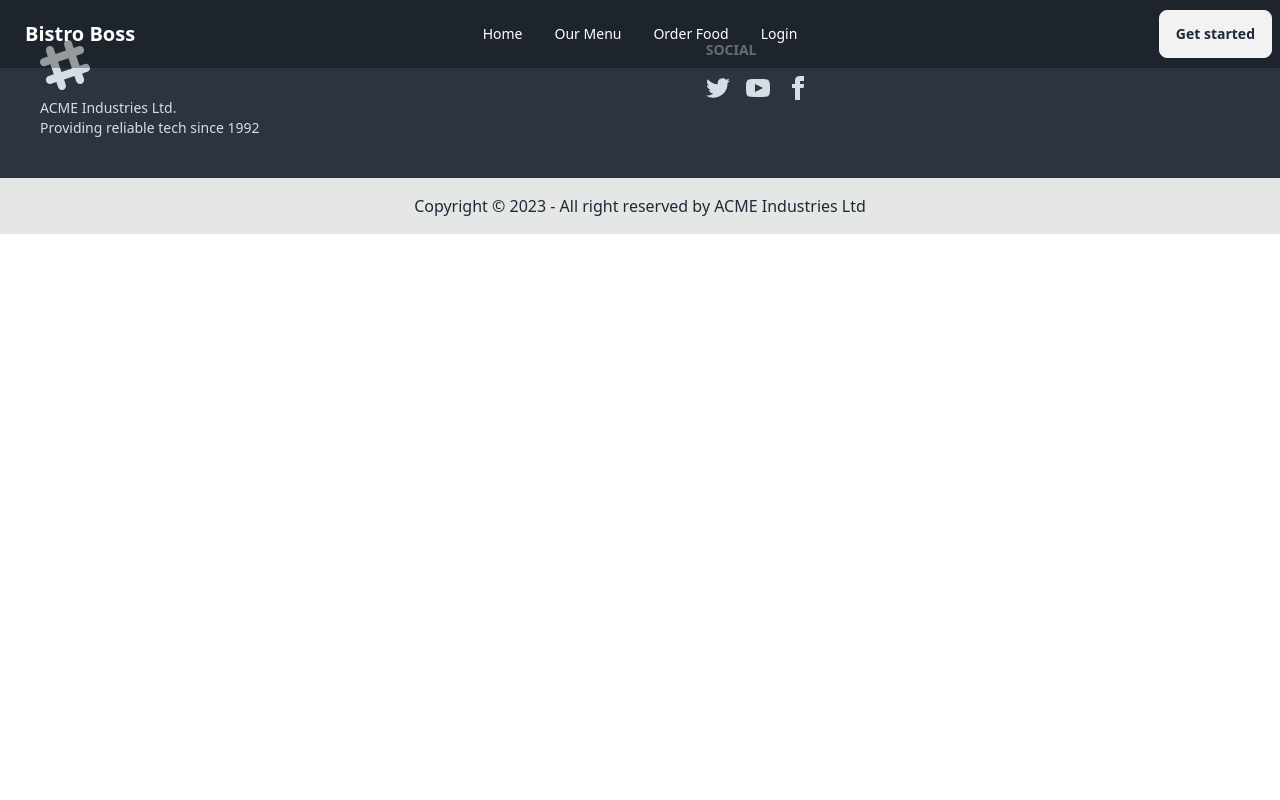
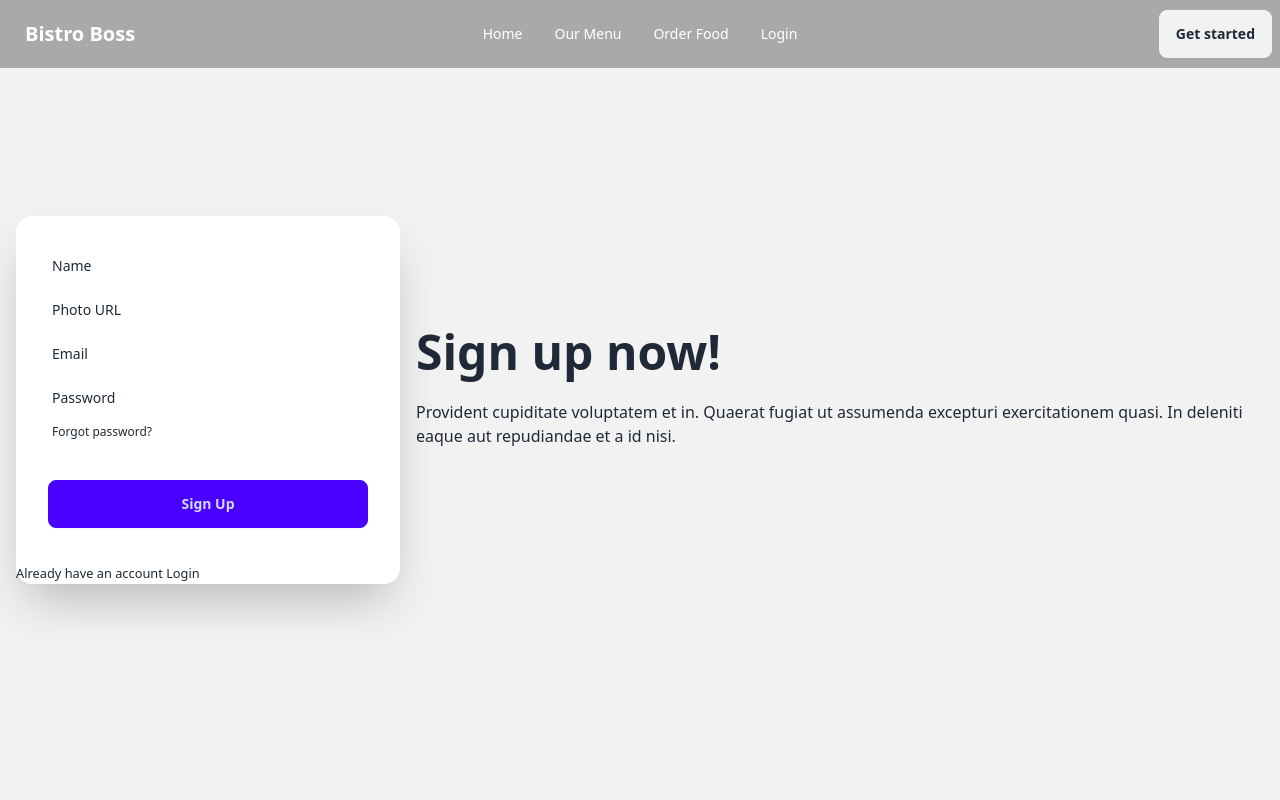
Before and after one commit to rabayasultana/bistro-boss-restaurant, a React (Vite) app in the folder bistro-boss-client/: page /signup in a window 1280 px wide. Shown: the top 800 px of the page. Built offline with nearby package versions, Linux system fonts and the light colour scheme; no server answers.

Commit message:
signup page started

```diff
--- a/bistro-boss-client/src/pages/SignUp/SignUp.jsx
+++ b/bistro-boss-client/src/pages/SignUp/SignUp.jsx
@@ -1,10 +1,125 @@
+import { Helmet } from "react-helmet-async";
+import { Link } from "react-router-dom";
 
 const SignUp = () => {
-    return (
-        <div>
-
+  return (
+    <div>
+      <Helmet>
+        <title>Bistro Boss | Sign Up</title>
+      </Helmet>
+      <div className="hero min-h-screen bg-base-200">
+        <div className="hero-content flex-col lg:flex-row-reverse">
+          <div className="text-center lg:text-left">
+            <h1 className="text-5xl font-bold">Sign up now!</h1>
+            <p className="py-6">
+              Provident cupiditate voluptatem et in. Quaerat fugiat ut assumenda
+              excepturi exercitationem quasi. In deleniti eaque aut repudiandae
+              et a id nisi.
+            </p>
+          </div>
+          <div className="card flex-shrink-0 w-full max-w-sm shadow-2xl bg-base-100">
+            {/* <form onSubmit={handleSubmit(onSubmit)} className="card-body"> */}
+            <form  className="card-body">
+              <div className="form-control">
+                <label className="label">
+                  <span className="label-text">Name</span>
+                </label>
+                {/* <input
+                  type="text"
+                  {...register("name", { required: true })}
+                  name="name"
+                  placeholder="Name"
+                  className="input input-bordered"
+                /> */}
+                {/* {errors.name && (
+                  <span className="text-red-600">Name is required</span>
+                )} */}
+              </div>
+              <div className="form-control">
+                <label className="label">
+                  <span className="label-text">Photo URL</span>
+                </label>
+                {/* <input
+                  type="text"
+                  {...register("photoURL", { required: true })}
+                  placeholder="Photo URL"
+                  className="input input-bordered"
+                /> */}
+                {/* {errors.photoURL && (
+                  <span className="text-red-600">Photo URL is required</span>
+                )} */}
+              </div>
+              <div className="form-control">
+                <label className="label">
+                  <span className="label-text">Email</span>
+                </label>
+                {/* <input
+                  type="email"
+                  {...register("email", { required: true })}
+                  name="email"
+                  placeholder="email"
+                  className="input input-bordered"
+                /> */}
+                {/* {errors.email && (
+                  <span className="text-red-600">Email is required</span>
+                )} */}
+              </div>
+              <div className="form-control">
+                <label className="label">
+                  <span className="label-text">Password</span>
+                </label>
+                {/* <input
+                  type="password"
+                  {...register("password", {
+                    required: true,
+                    minLength: 6,
+                    maxLength: 20,
+                    pattern: /(?=.*[A-Z])(?=.*[!@#$&*])(?=.*[0-9])(?=.*[a-z])/,
+                  })}
+                  placeholder="password"
+                  className="input input-bordered"
+                /> */}
+                {/* {errors.password?.type === "required" && (
+                  <p className="text-red-600">Password is required</p>
+                )} */}
+                {/* {errors.password?.type === "minLength" && (
+                  <p className="text-red-600">Password must be 6 characters</p>
+                )} */}
+                {/* {errors.password?.type === "maxLength" && (
+                  <p className="text-red-600">
+                    Password must be less than 20 characters
+                  </p>
+                )} */}
+                {/* {errors.password?.type === "pattern" && (
+                  <p className="text-red-600">
+                    Password must have one Uppercase one lower case, one number
+                    and one special character.
+                  </p>
+                )} */}
+                <label className="label">
+                  <a href="#" className="label-text-alt link link-hover">
+                    Forgot password?
+                  </a>
+                </label>
+              </div>
+              <div className="form-control mt-6">
+                <input
+                  className="btn btn-primary"
+                  type="submit"
+                  value="Sign Up"
+                />
+              </div>
+            </form>
+            <p>
+              <small>
+                Already have an account <Link to="/login">Login</Link>
+              </small>
+            </p>
+          </div>
         </div>
-    );
+      </div>
+    </div>
+  );
 };
 
 export default SignUp;
```
